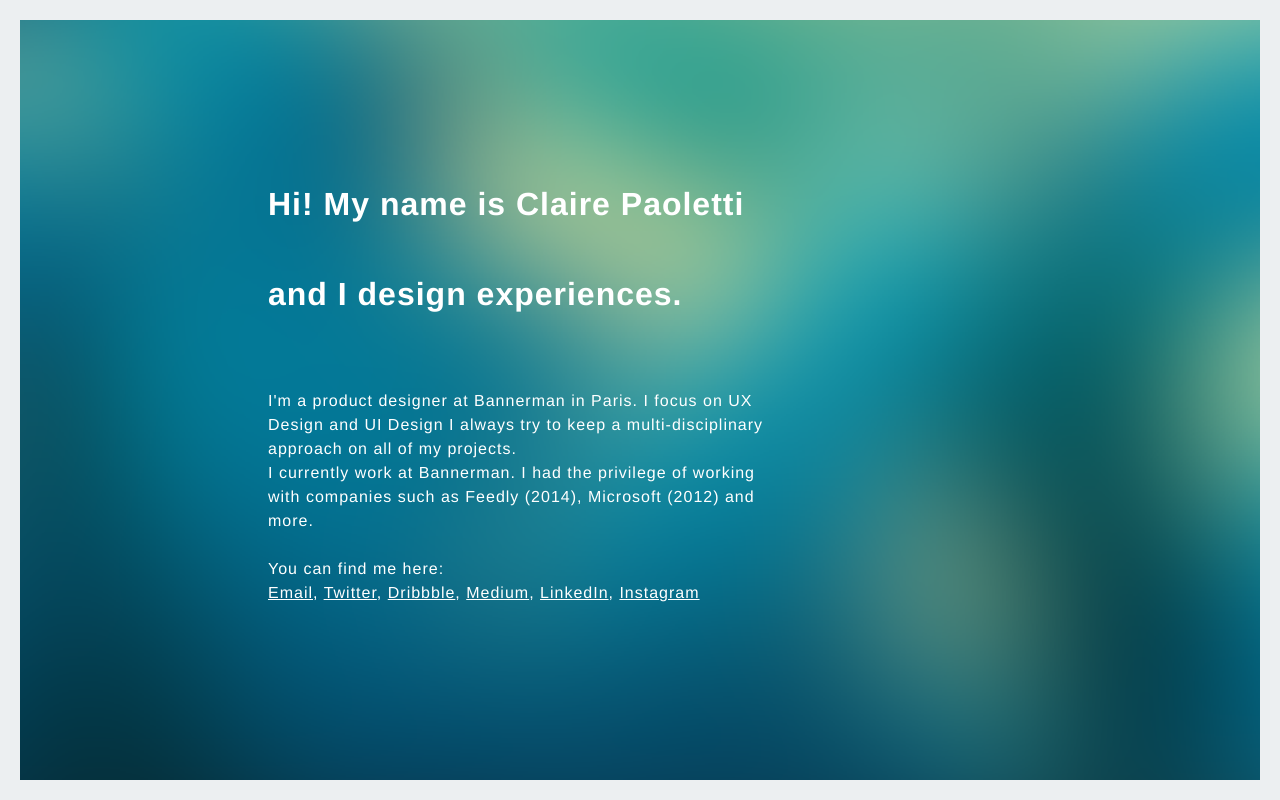
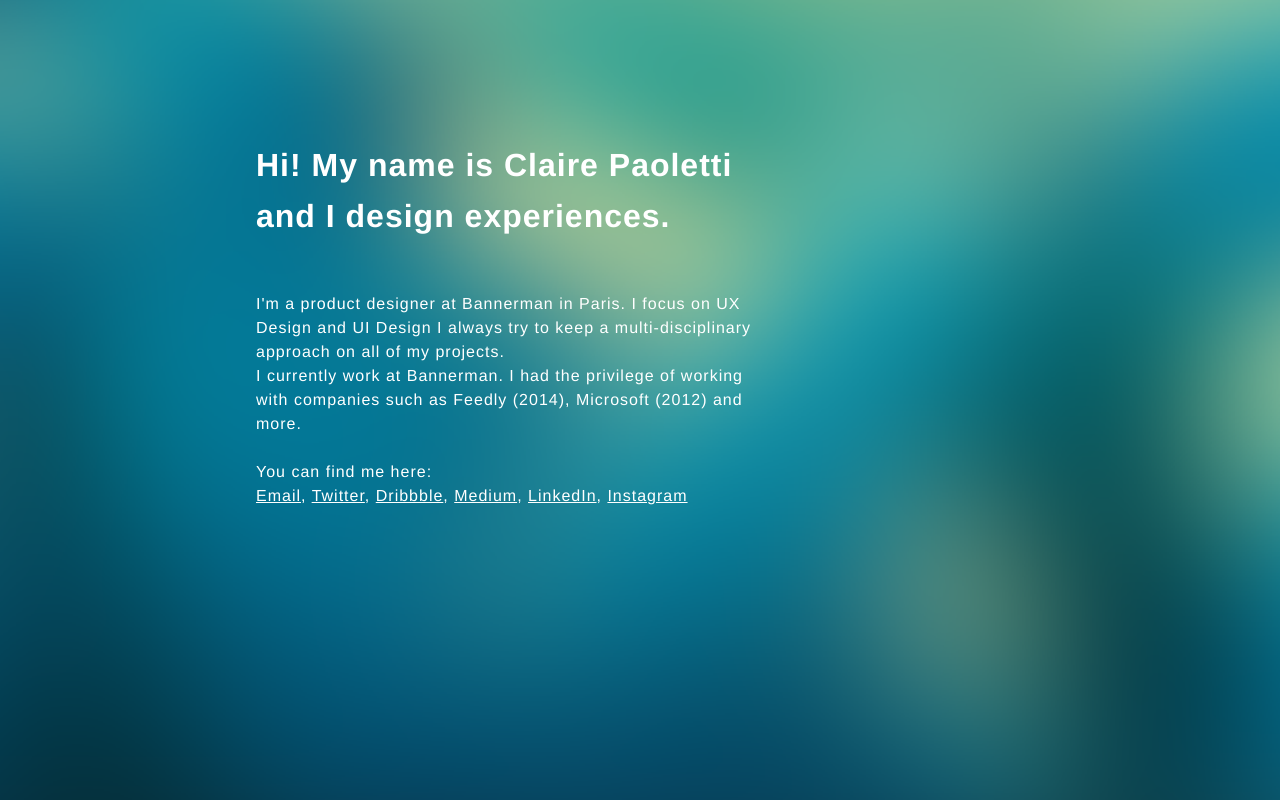
Before and after one commit to Clairepao/clairepao.github.io, a website: page index.html in a window 1280 px wide. Drawn offline with Linux system fonts and the light colour scheme.

Commit message:
test sans annim 2

```diff
--- a/css/style.css
+++ b/css/style.css
@@ -1,13 +1,14 @@
 /*! normalize.css v3.0.3 | MIT License | github.com/necolas/normalize.css */
-h1{color:#FFF;line-height: 2.8em}
+h1{color:#FFF;line-height: 1.6em}
 h2{color:##8d8d8d;font-size: 20px}
 body{color: #FFF}
 a{color:#FFF}
-body,svg:not(:root){overflow:hidden}
+body,svg:not(:root){overflow:hiddenfont-size: 1px;font-size: 14px;
+}
 img,legend{border:0}
 legend,td,th{padding:0}
 html{font-family:sans-serif;-ms-text-size-adjust:100%;-webkit-text-size-adjust:100%}
-body{margin:0;height:100vh;padding:20px;background-color:#eceff1;font-family:helvetica;letter-spacing:1px;font-size:1em;line-height:1.5em}
+body{margin:0;height:100vh;padding:0px;background-color:#eceff1;font-family:helvetica;letter-spacing:1px;font-size:1em;line-height:1.5em}
 article,aside,details,figcaption,figure,footer,header,hgroup,main,menu,nav,section,summary{display:block}
 audio,canvas,progress,video{display:inline-block;vertical-align:baseline}
 audio:not([controls]){display:none;height:0}
@@ -48,7 +49,6 @@ h1,h2{margin-top:0}
 }
 .pao-content .pao-section{margin-bottom:50px}
 .pao-content .fadein,.pao-content h1,.pao-content h2{-webkit-animation-duration:.5s;animation-duration:.5s;-webkit-animation-fill-mode:both;animation-fill-mode:both}
-.pao-content h1,.pao-content h2{-webkit-animation-name:fadein-drop;animation-name:fadein-drop;-webkit-animation-timing-function:ease-out;animation-timing-function:ease-out}
 .pao-content h2{-webkit-animation-delay:.5s;animation-delay:.5s}
 .pao-content .fadein{-webkit-animation-name:fadein;animation-name:fadein;-webkit-animation-delay:0.5s;animation-delay:0.5s}
 @media screen and (max-height:600px){.pao-description{display:none}
```
